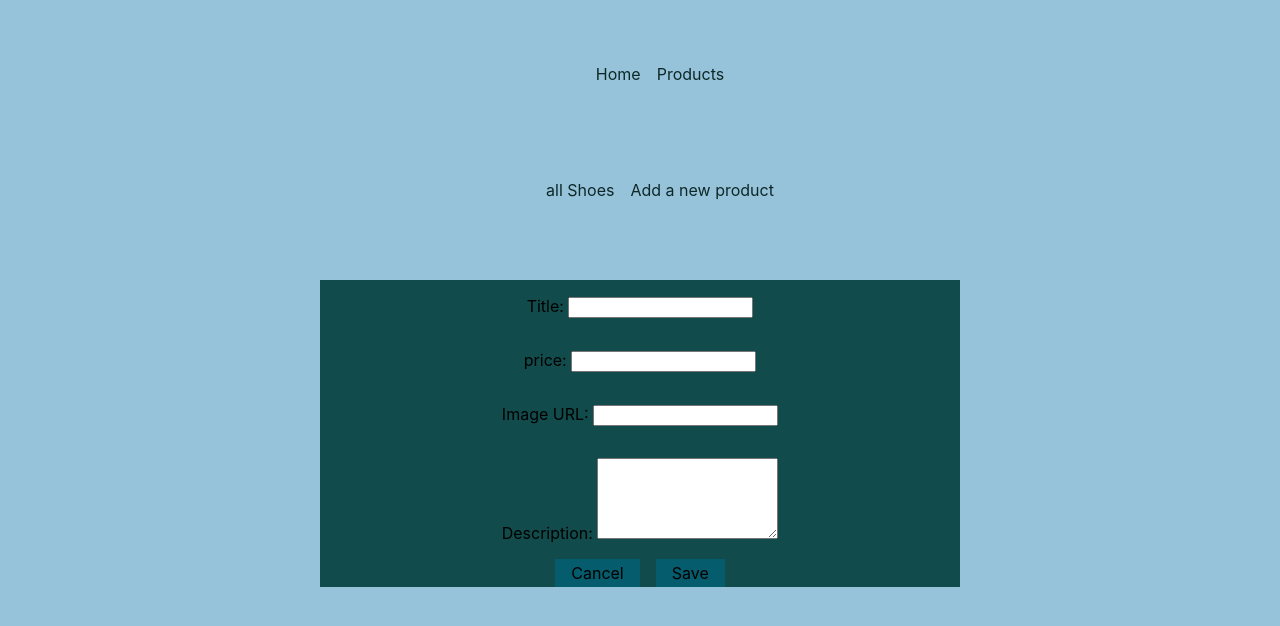
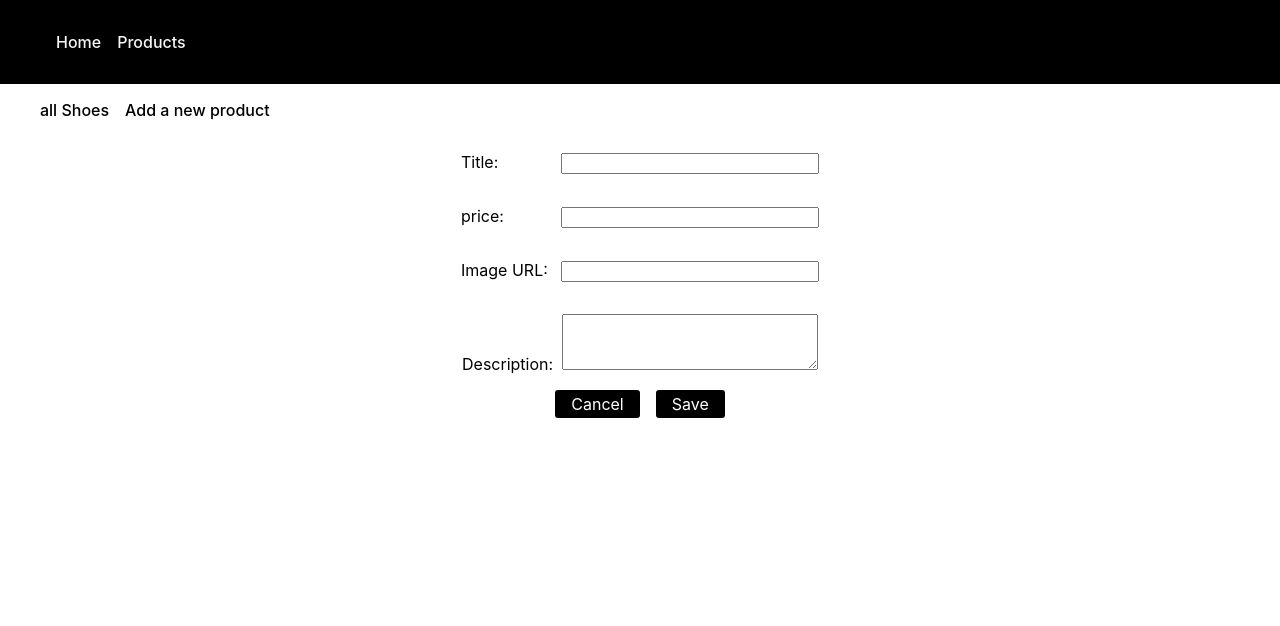
Before and after one commit to BasharBakri/crudShoeStore, a React (Create React App) app: page /a/allshoes/addshoe in a window 1280 px wide. Shown: the top 626 px of the page. Built offline with nearby package versions, Linux system fonts and the light colour scheme.

Commit message:
CSS fixes

```diff
--- a/src/AllShoes.js
+++ b/src/AllShoes.js
@@ -11,13 +11,13 @@ export default function AllShoes() {
   console.log(data);
   const ShowShoes = data.map((shoe) => {
     return (
-      <div className="shoeCard" key={shoe.id}>
+      <Link to={`/a/allshoes/${shoe.id}`} className="shoeCard" key={shoe.id}>
         <img src={shoe.avatar} alt={shoe.title}>
         </img>
         <h3>{shoe.title}</h3>
-        <p>{shoe.price}</p>
-        <Link to={`/a/allshoes/${shoe.id}`}>Edit/Delete</Link>
-      </div>
+        <p>&#8362; {shoe.price}</p>
+        <p className="cardDescription" >{shoe.description}</p>
+      </Link>
     )
   })
 
--- a/src/App.css
+++ b/src/App.css
@@ -1,9 +1,61 @@
+.hero-image {
+  background-image: linear-gradient(rgba(0, 0, 0, 0.5), rgba(0, 0, 0, 0.5)), url("http://www.utahorthopediccenters.com/wp-content/uploads/2016/03/Plantar-Fasciitis.jpg");
+  height: 88vh;
+  background-position: center;
+  background-repeat: no-repeat;
+  background-size: cover;
+  position: relative;
+}
+
+.hero-text {
+  text-align: center;
+  position: absolute;
+  top: 40%;
+  left: 50%;
+  transform: translate(-50%, -50%);
+  color: white;
+}
+
+.hero-text h1 {
+  font-size: 50px;
+}
+
+.hero-text p {
+  margin-bottom: 6rem;
+  font-size: 20px;
+}
+
+
+.hero-text a {
+  color: white;
+}
+
+
+
 .headerNavBar {
-  max-width: 60rem;
   margin: auto;
-  padding: 2rem;
+  padding: 1rem;
+  background-color: #000000;
+}
+
+
+
+.mainNavBar {
   display: flex;
-  justify-content: center;
+  gap: 1rem;
+  list-style-type: none;
+}
+
+.mainNavBar a {
+  text-decoration: none;
+  color: #f6f6f6;
+  cursor: pointer;
+  font-weight: 500;
+}
+
+.mainNavBar a:hover {
+  color: #ffffff;
+  text-decoration: underline;
 }
 
 .listNavBar {
@@ -14,8 +66,11 @@
 
 .listNavBar a {
   text-decoration: none;
-  color: #0d2827;
+  color: #000000;
+  cursor: pointer;
+  font-weight: 500;
 }
+
 
 .listNavBar a:hover {
   color: #071E22;
@@ -24,19 +79,33 @@
 
 .shoeGrid {
   display: grid;
-  grid-template-columns: auto auto auto auto;
-  gap: 1rem;
-  margin: 3rem;
+  grid-template-columns: repeat(auto-fit, 286px);
+  margin-left: 1.5rem;
 }
 
 .shoeCard {
+  color: black;
+  text-decoration: none;
   display: flex;
   flex-direction: column;
-  width: 15rem;
-  height: 17rem;
-  background-color: #679289;
-  border-radius: 10px;
+  background-color: rgb(240, 240, 240);
   padding: 0.5rem;
+  border-top: 1px solid black;
+  border-right: 1px solid black;
+  border-left: 1px solid black;
+  border-bottom: 3px solid black;
+  margin: 1rem;
+}
+
+
+
+.shoeCard:hover {
+  border-top: 3px solid black;
+  border-right: 3px solid black;
+  border-left: 3px solid black;
+  border-bottom: 6px solid black;
+  cursor: pointer;
+
 }
 
 .shoeCard img {
@@ -46,20 +115,54 @@
   height: 50%;
 }
 
+.cardDescription {
+  width: 230px;
+  height: 3rem;
+  overflow: hidden;
+  text-overflow: ellipsis;
+}
+
 
 .shoeItem {
   display: flex;
   flex-direction: column;
   align-items: center;
-  max-width: 40rem;
-  margin: 2rem auto;
-  background-color: #124B4B;
+  justify-content: center;
+  max-width: 30rem;
+  margin: 1rem auto;
+  background-color: #ffffff;
+}
+
+.shoeItem label {
+  display: inline-block;
+  width: 100px;
+}
+
+
+
+.shoeItem input {
+  display: inline-block;
+  width: 250px;
+}
+
+
+.shoeItem textarea {
+  height: 50px;
+  width: 250px;
 }
 
 .shoeItem img {
-  margin-top: 2rem;
-  width: 30rem;
+  margin-top: 1rem;
+  width: 20rem;
   border-radius: 4px;
+}
+
+.shoeDescription {
+  color: #cccccc;
+}
+
+.shoeItem a {
+  color: black;
 }
 
 .shoeAction {
@@ -80,7 +183,46 @@
 
 .shoeAction button {
   background-color: transparent;
+  color: white;
   border: none;
-  background-color: #045c6c;
+  border-radius: 3px;
+  background-color: #000000;
   ;
 }
+
+
+
+
+/* Loader css */
+
+
+.lds-dual-ring {
+  position: absolute;
+  top: 50%;
+  left: 50%;
+  display: inline-block;
+  width: 80px;
+  height: 80px;
+}
+
+.lds-dual-ring:after {
+  content: " ";
+  display: block;
+  width: 64px;
+  height: 64px;
+  margin: 8px;
+  border-radius: 50%;
+  border: 6px solid #ffffff;
+  border-color: #0a0000 transparent #000000 transparent;
+  animation: lds-dual-ring 1.2s linear infinite;
+}
+
+@keyframes lds-dual-ring {
+  0% {
+    transform: rotate(0deg);
+  }
+
+  100% {
+    transform: rotate(360deg);
+  }
+}
--- a/src/EditShoe.js
+++ b/src/EditShoe.js
@@ -33,7 +33,7 @@ export default function EditShoe() {
         <label htmlFor="description">Description: </label>
         <textarea id="description" name="description" rows="5" required defaultValue={data.description} />
       </p>
-      <div className="shoeAction" >
+      <div className="shoeAction">
         <button type="button" onClick={cancelHandler} disabled={isSubmitting} >
           {isSubmitting ? 'Please Wait' : 'Cancel'}
         </button>
--- a/src/Home.js
+++ b/src/Home.js
@@ -1,8 +1,13 @@
 import { Link } from "react-router-dom"
 
 export default function Home() {
-  return (<>
-    <h1>check home page</h1>
-    <p>Go to <Link to='/a/allshoes' >all shoes</Link></p>
-  </>)
+  return (
+    <div className="hero-image">
+      <div className="hero-text">
+        <h1 >Unleash</h1>
+        <p>your inner strength</p>
+        <Link to='/a/allshoes' >VIEW ALL OF OUR PRODUCTS =={">"}</Link>
+      </div>
+    </div>
+  )
 }
--- a/src/MainNav.js
+++ b/src/MainNav.js
@@ -7,7 +7,7 @@ export default function MainNav() {
   return (<>
     <header className="headerNavBar">
       <nav>
-        <ul className="listNavBar">
+        <ul className="mainNavBar">
           <li>
             <Link to='/'>Home</Link>
           </li>
--- a/src/Root.js
+++ b/src/Root.js
@@ -7,7 +7,7 @@ export default function Root() {
 
   return (<>
     <MainNav />
-    {navigation.state === 'loading' && <p>Loading...</p>}
+    {navigation.state === 'loading' && <div className="lds-dual-ring"></div>}
     {(navigation.state === 'idle' || navigation.state === 'submitting') && <Outlet />}
 
   </>)
--- a/src/ShoeItem.js
+++ b/src/ShoeItem.js
@@ -14,7 +14,7 @@ function ShoeItem({ shoe }) {
     <article className="shoeItem" >
       <img src={shoe.avatar} alt={shoe.title} />
       <h1>{shoe.title}</h1>
-      <p>{shoe.description}</p>
+      <p className="shoeDescription">{shoe.description}</p>
       <menu className="shoeAction" >
         <Link to={`/a/allshoes/${shoe.id}/edit`}>Edit</Link>
         <button onClick={startDeleteHandler}>Delete</button>
--- a/src/ShoeNav.js
+++ b/src/ShoeNav.js
@@ -2,7 +2,6 @@ import { Link } from "react-router-dom"
 
 export default function ShoeNav() {
   return (<>
-    <header className="headerNavBar">
     <nav>
       <ul className="listNavBar">
         <li>
@@ -13,7 +12,6 @@ export default function ShoeNav() {
         </li>
       </ul>
     </nav>
-    </header>
 
 
   </>)
--- a/src/index.css
+++ b/src/index.css
@@ -1,12 +1,10 @@
 body {
-  margin: 1rem;
+  margin: 0rem;
   font-family: -apple-system, BlinkMacSystemFont, 'Segoe UI', 'Roboto', 'Oxygen',
     'Ubuntu', 'Cantarell', 'Fira Sans', 'Droid Sans', 'Helvetica Neue',
     sans-serif;
   -webkit-font-smoothing: antialiased;
   -moz-osx-font-smoothing: grayscale;
-  background-color: #97c3da;
-  box-sizing: border-box;
 }
 
 code {
```
Lines whose indentation alone changed are shown as unchanged.
